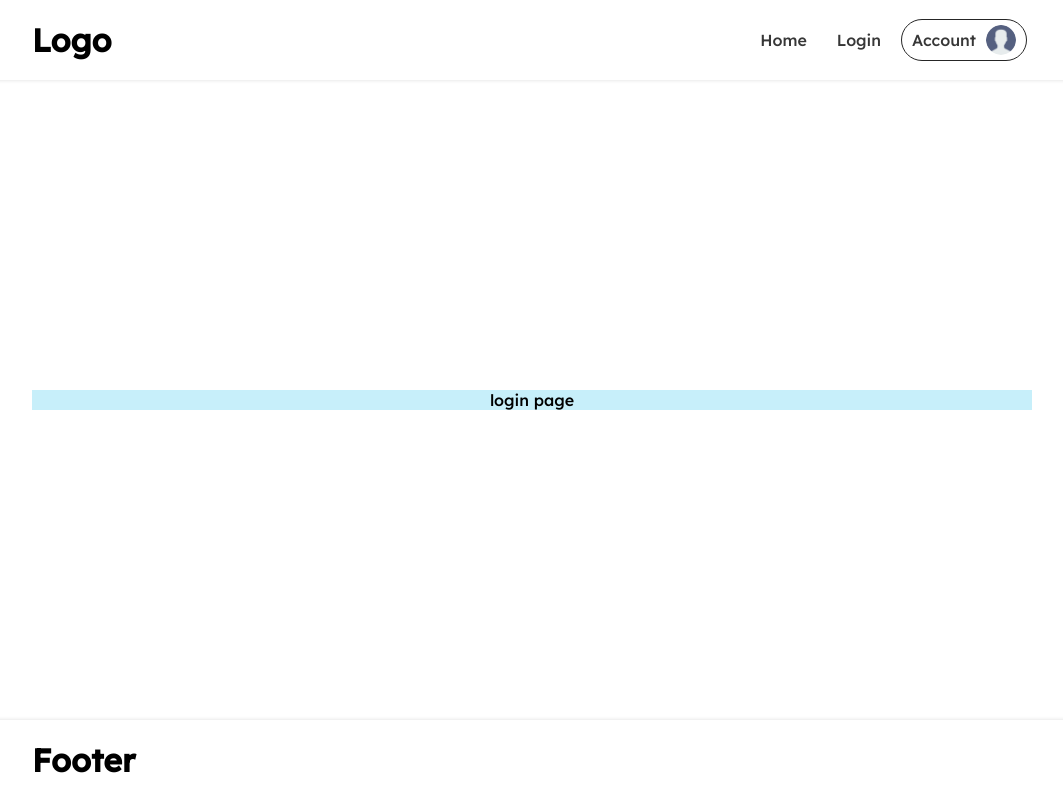
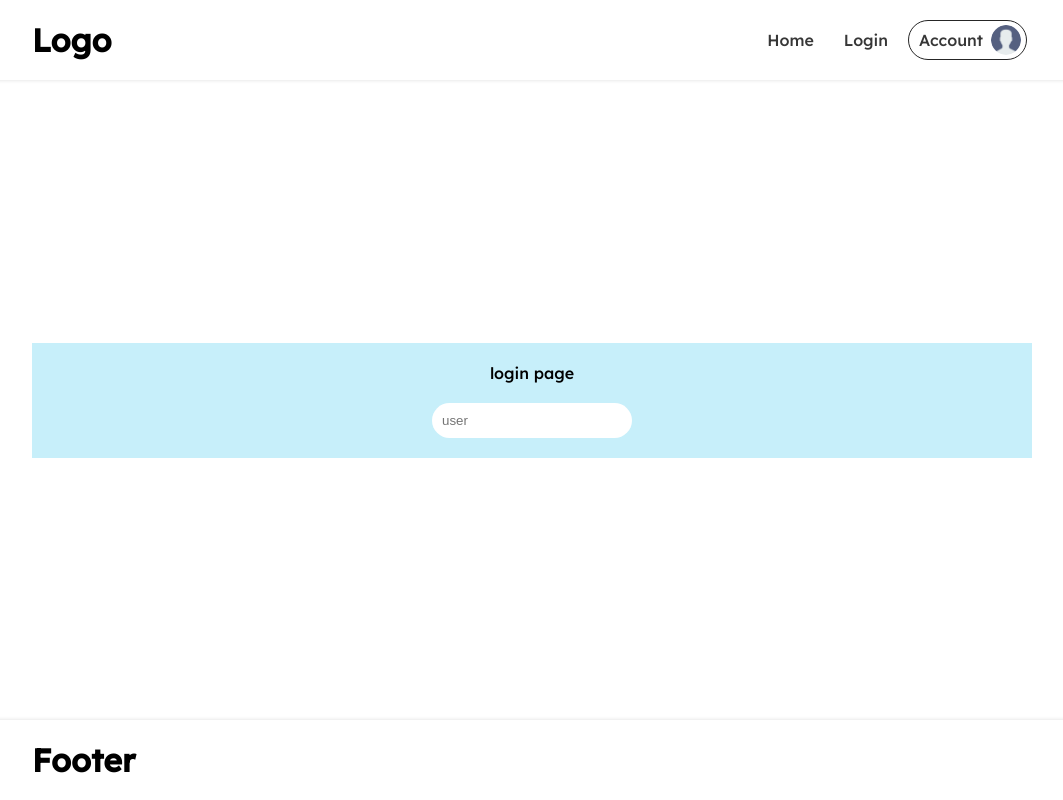
Before and after one commit to LuciLua/testes-next-js, a Next.js app: page /login in a window 1280 px wide. Shown: the whole page, without its empty margins (108-1171 px from the left). Built offline with nearby package versions, Linux system fonts and the light colour scheme.

Commit message:
:star2: ContextAPI

```diff
--- a/src/components/Header/header.module.scss
+++ b/src/components/Header/header.module.scss
@@ -50,8 +50,10 @@
 
                 &:nth-child(3) {
                     // background-color: red;
-                    padding-right: 50px;
+                    padding-right: 5px;
                     border: 1px solid rgb(38, 38, 38);
+                    height: 40px;
+
                 }
 
                 .closeMenu {
@@ -65,11 +67,13 @@
                 .imgProfile {
                     border-radius: 60%;
                     background-color: #fff;
+
                     width: 30px;
                     height: 30px;
 
-                    position: absolute;
-                    right: 10px;
+                    margin-left: 8px;
+
+                    position: relative;
 
                     overflow: hidden;
                 }
--- a/src/components/Header/index.js
+++ b/src/components/Header/index.js
@@ -3,9 +3,21 @@ import Link from 'next/link'
 import styles from './header.module.scss'
 import classNames from 'classnames'
 
+import { useNome } from '../../context/NomeContext'
+
 function Header() {
+
+    const { nome, setNome } = useNome();
+
+    const initNome = () => {
+        if(!nome){
+            return 'Account'
+        } else {
+            return nome
+        }
+    }
+
     return (
-        <>
             <div className={classNames(styles.container)}>
                 <div className={classNames(styles.content)}>
                     <h1 id='h1Header'>
@@ -29,7 +41,7 @@ function Header() {
                         <Link href='/account'>
                             <a>
                                 <li>
-                                    Account
+                                    {initNome()}
                                 </li>
                                 <div className={styles.imgProfile}>
                                     <Image
@@ -46,7 +58,6 @@ function Header() {
                     <div className={styles.menu}>Menu</div>
                 </div>
             </div>
-        </>
     )
 }
 
--- /dev/null
+++ b/src/context/NomeContext.js
@@ -0,0 +1,32 @@
+import React, { createContext, useContext, useState } from "react";
+
+const NomeContext = createContext();
+
+export const NomeProvider = ({ children }) => {
+    const [nome, setNome] = useState('');
+
+    return (
+        <NomeContext.Provider
+            value={{
+                nome,
+                setNome
+            }}
+        >
+            {children}
+        </NomeContext.Provider>
+    );
+}
+
+// criação de hook para facilitar utilizaçao do contexto
+export const useNome = () => {
+
+    const context = useContext(NomeContext);
+
+    if(!context){
+        throw new Error('useNome must be used withim an nomeProvider')
+    }
+
+    const { nome, setNome } = context
+
+    return { nome, setNome }
+}
--- a/src/pages/_app.js
+++ b/src/pages/_app.js
@@ -1,10 +1,12 @@
 import Footer from "../components/Footer"
 import Header from "../components/Header"
+import { NomeProvider } from "../context/NomeContext"
 import '../styles/globals.scss'
 
 function App({ Component, pageProps }) {
     return (
         <>
+        <NomeProvider>
             <div className="container">
                 <header>
                     <Header />
@@ -16,6 +18,7 @@ function App({ Component, pageProps }) {
                     <Footer />
                 </footer>
             </div>
+        </NomeProvider>
         </>
     )
 }
--- a/src/pages/login.js
+++ b/src/pages/login.js
@@ -1,6 +1,10 @@
+import { useNome } from '../context/NomeContext';
 import styles from '../styles/login.module.scss'
 
 function About() {
+
+    const { nome, setNome } = useNome();
+
     return (
         <>
             <div className={styles.container}>
@@ -8,6 +12,7 @@ function About() {
                     <p>
                         login page
                     </p>
+                        <input placeholder='user' value={nome} onChange= { e => setNome(e.target.value)} />
                 </div>
             </div>
         </>
--- a/src/styles/home.module.scss
+++ b/src/styles/home.module.scss
@@ -15,9 +15,19 @@
         height: 100%;
 
         display: flex;
+        flex-direction: column;
         align-items: center;
         justify-content: center;
 
-        background-color: var(--wireframeBackgroundColor);
+        // background-color: var(--wireframeBackgroundColor);
+
+
+        h1{
+            margin-bottom: 20px;
+        }
+
+        p{
+            line-height: 2;
+        }
     }
 }
--- a/src/styles/login.module.scss
+++ b/src/styles/login.module.scss
@@ -11,13 +11,33 @@
 
     .content{
         display: flex;
+        flex-direction: column;
+
         width: 100%;
         max-width: 1000px;
         height: 100%;
 
-        display: flex;
+        padding: 20px;
+
         align-items: center;
         justify-content: center;
         background-color: var(--wireframeBackgroundColor);
     }
+
+    input{
+        border: none;
+        border-radius: 30px;
+
+        height: 35px;
+        width: 200px;
+
+        margin-top: 20px;
+
+        padding: 5px 10px;
+
+        outline: none;
+
+        color: rgb(60, 60, 60);
+
+    }
 }
```
Also changed, not shown: src/pages/index.js (+8 -1 lines).
